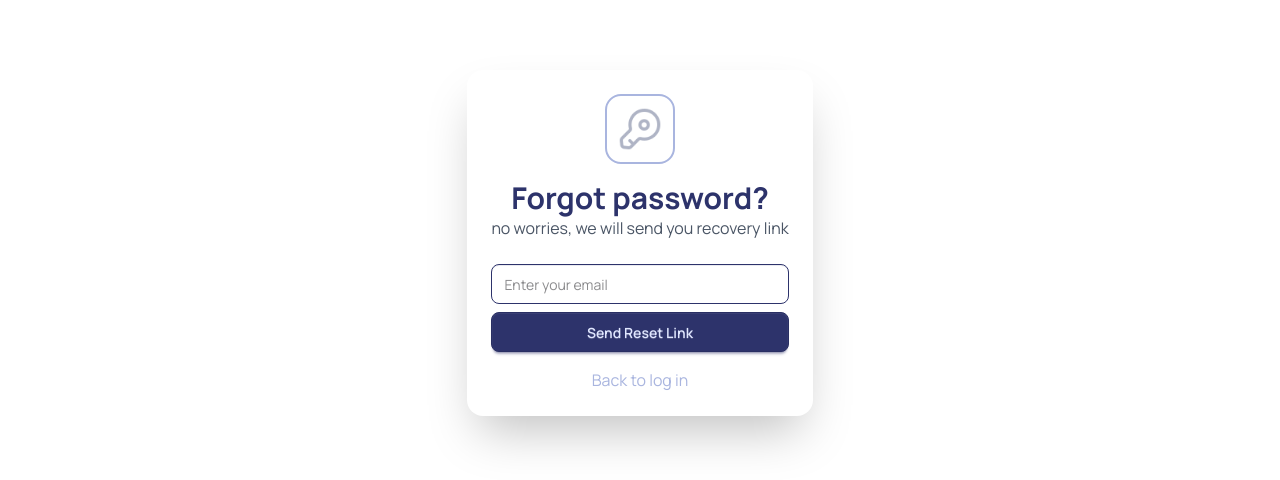
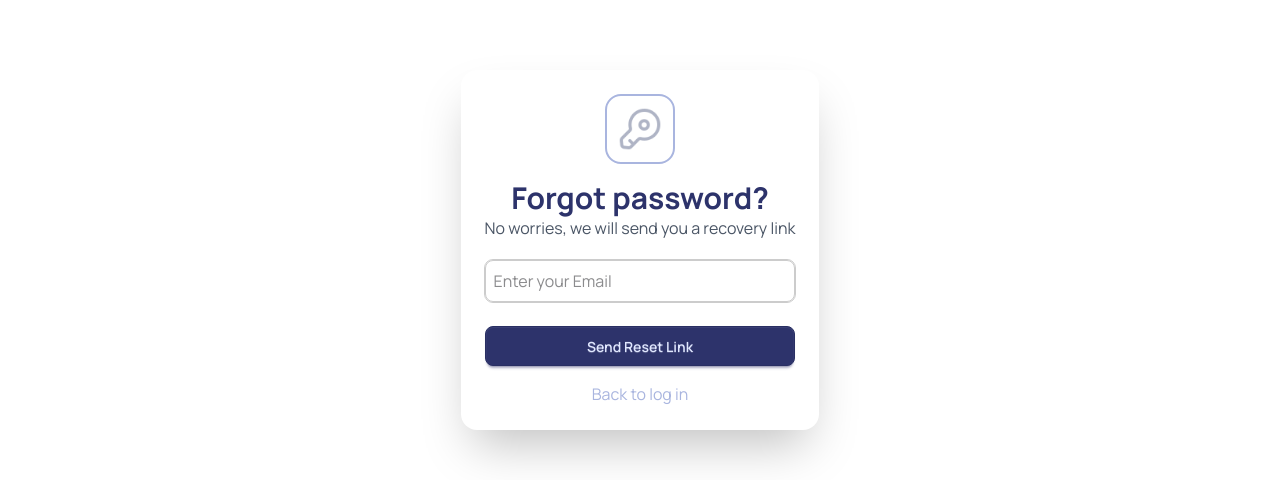
Before and after one commit to GSG-Next-JS-Training/Bidding-System, a Next.js app: page /forgot-password in a window 1280 px wide. Shown: the part 202-682 px from the top of the page. Built offline with nearby package versions, Linux system fonts and the light colour scheme; no server answers; the database is empty.

Commit message:
BS-4: forgot password validation and snackbar display

```diff
--- a/app/forgot-password/page.tsx
+++ b/app/forgot-password/page.tsx
@@ -1,29 +1,8 @@
-import Image from 'next/image'
-import key from "@/public/key.png"
-import Link from 'next/link'
+import ForgotPasswordForm from '@/components/forgot-password-form/forgot-password-form'
 
 const page = () => {
   return (
-    <div className='flex   mt-52  justify-center h-screen'>
-
-        <form className='flex flex-col items-center h-fit bg-white p-6 rounded-2xl shadow-2xl' action="">
-            <div className="p-2 bg-white rounded-2xl border-2 border-accent">
-                <Image src={key} alt="key" height={50} width={50} />
-                </div>
-                <h1 className="text-3xl font-bold text-primary mt-4">Forgot password?</h1>
-                <p className=" text-gray-600 ">no worries, we will send you recovery link</p>
-                <div className="w-full mt-4">
-                    <input type="email" id="email" name="email" placeholder="Enter your email " className="input input-primary rounded-lg mt-2 focus:outline-none " />
-
-                </div>
-                <button className='btn btn-primary w-full mt-2 rounded-lg'>Send Reset Link</button>
-                <Link href={"/login"} className='mt-4 hover-link text-accent hover:text-primary duration-300 ease-in'>  Back to log in</Link>
-        </form>
-
-
-
-
-    </div>
+   <ForgotPasswordForm/>
   )
 }
 
--- /dev/null
+++ b/components/forgot-password-form/constants.ts
@@ -0,0 +1,3 @@
+import { ForgotPasswordValues } from "./types";
+
+export const INITIAL_VALUES: ForgotPasswordValues = { email: "" };
--- /dev/null
+++ b/components/forgot-password-form/forgot-password-form.tsx
@@ -0,0 +1,61 @@
+"use client";
+
+import Image from 'next/image';
+import key from "@/public/key.png";
+import Link from 'next/link';
+import { Formik, Form, FormikHelpers } from "formik";
+import BiddingTextField from '@/component/bidding-text-field';
+import  {validationSchema}  from './validationSchema';
+import { ForgotPasswordValues } from './types';
+import useSnackbar from '@/hooks/useSnackbar';
+import { INITIAL_VALUES } from './constants';
+
+const ForgotPasswordForm: React.FC = () => {
+  const { displaySnackbar } = useSnackbar();
+  const handleSubmit = ( values: ForgotPasswordValues , { setSubmitting }: FormikHelpers<ForgotPasswordValues>) => {
+    displaySnackbar({ type: "success", message: "reset link sent check your email" });
+    setSubmitting(false);
+  };
+
+  return (
+    <div className='flex mt-52 justify-center h-screen'>
+      <Formik
+        initialValues={INITIAL_VALUES}
+        validationSchema={validationSchema}
+        onSubmit={handleSubmit}
+      >
+        {({ isSubmitting }) => (
+          <Form className='flex flex-col items-center h-fit bg-white p-6 rounded-2xl shadow-2xl'>
+            <div className="p-2 bg-white rounded-2xl border-2 border-accent">
+              <Image src={key} alt="key" height={50} width={50} />
+            </div>
+            <h1 className="text-3xl font-bold text-primary mt-4">Forgot password?</h1>
+            <p className="text-gray-600">No worries, we will send you a recovery link</p>
+            <div className="w-full mt-4">
+            <BiddingTextField
+                  id="email"
+                  placeholder="Enter your Email"
+                  name="email"
+                  className="w-full mt-1 p-2 input-primary rounded-lg focus:outline-none"
+                />
+
+
+            </div>
+            <button
+              type="submit"
+              className='btn btn-primary w-full mt-2 rounded-lg'
+              disabled={isSubmitting}
+            >
+              {isSubmitting ? "Sending..." : "Send Reset Link"}
+            </button>
+            <Link href="/login" className='mt-4 hover-link text-accent hover:text-primary duration-300 ease-in'>
+              Back to log in
+            </Link>
+          </Form>
+        )}
+      </Formik>
+    </div>
+  );
+};
+
+export default ForgotPasswordForm;
--- /dev/null
+++ b/components/forgot-password-form/types.ts
@@ -0,0 +1,3 @@
+export type ForgotPasswordValues = {
+    email: string;
+  }
--- /dev/null
+++ b/components/forgot-password-form/validationSchema.ts
@@ -0,0 +1,7 @@
+import * as Yup from "yup";
+
+export const validationSchema = Yup.object({
+  email: Yup.string()
+    .email("Invalid email address")
+    .required("Email is required"),
+});
```
